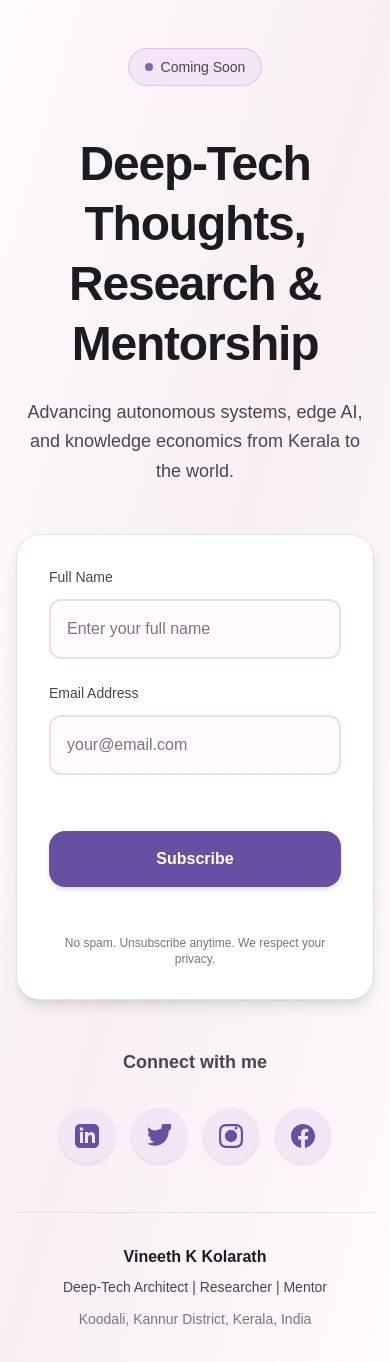
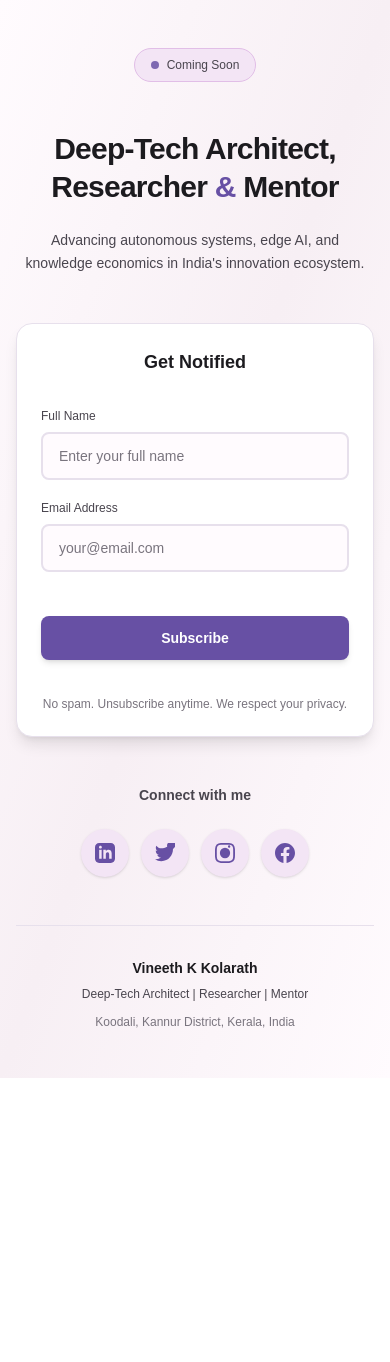
Before and after one commit to VineethKolarath/vineethkolarath-com, a Next.js app: page / in a window 390 px wide. Shown: the top 1362 px of the page. After the commit the page ends 1078 px from the top, so only its background shows below. Built offline with nearby package versions, Linux system fonts and the light colour scheme.

Commit message:
Redesign: responsive Material Design 3 coming soon page with single-line heading on desktop

```diff
--- a/src/app/layout.tsx
+++ b/src/app/layout.tsx
@@ -1,33 +1,21 @@
-import type { Metadata } from "next";
-import { Geist, Geist_Mono } from "next/font/google";
-import "./globals.css";
+// src/app/layout.tsx
 
-const geistSans = Geist({
-  variable: "--font-geist-sans",
-  subsets: ["latin"],
-});
-
-const geistMono = Geist_Mono({
-  variable: "--font-geist-mono",
-  subsets: ["latin"],
-});
+import type { Metadata } from 'next';
+import './globals.css';
 
 export const metadata: Metadata = {
-  title: "Create Next App",
-  description: "Generated by create next app",
+  title: 'Vineeth K Kolarath | Deep-Tech Architect, Researcher & Mentor',
+  description: 'Deep-Tech Architect, Researcher & Mentor. Advancing autonomous systems, edge AI, and knowledge economics in innovation ecosystem.',
 };
 
 export default function RootLayout({
   children,
-}: Readonly<{
+}: {
   children: React.ReactNode;
-}>) {
+}) {
   return (
-    <html
-      lang="en"
-      className={`${geistSans.variable} ${geistMono.variable} h-full antialiased`}
-    >
-      <body className="min-h-full flex flex-col">{children}</body>
+    <html lang="en">
+      <body>{children}</body>
     </html>
   );
 }
--- a/src/app/page.tsx
+++ b/src/app/page.tsx
@@ -43,34 +43,38 @@ export default function ComingSoon() {
   };
 
   return (
-    <div className="min-h-screen bg-gradient-to-br from-[#FFFBFE] via-[#F7EFF4] to-[#FFFBFE] flex items-center justify-center px-4 sm:px-6 lg:px-8 py-12">
-      <div className="w-full max-w-2xl">
+    <div className="min-h-screen bg-gradient-to-br from-[#FFFBFE] via-[#F7EFF4] to-[#FFFBFE] flex items-center justify-center px-4 sm:px-6 lg:px-8 py-12 sm:py-16 lg:py-20">
+      <div className="w-full max-w-5xl">
 
         {/* Top Badge - Material 3 Style */}
-        <div className="text-center mb-12">
+        <div className="text-center mb-12 sm:mb-16 lg:mb-20">
           <div className="inline-flex items-center gap-2 px-4 py-2 bg-[#F3E5F5] rounded-full border border-[#E1BEE7]">
             <span className="w-2 h-2 bg-[#6750A4] rounded-full animate-pulse"></span>
-            <span className="text-sm font-medium text-[#49454E]">Coming Soon</span>
+            <span className="text-xs sm:text-sm font-medium text-[#49454E]">Coming Soon</span>
           </div>
         </div>
 
-        {/* Main Headline */}
-        <div className="text-center mb-12">
-          <h1 className="text-5xl sm:text-6xl lg:text-7xl font-bold text-[#1C1B1F] mb-6 leading-tight tracking-tight">
-            Deep-Tech Thoughts, Research & Mentorship
+        {/* Main Headline - Responsive */}
+        <div className="text-center mb-12 sm:mb-16 lg:mb-20">
+          <h1 className="text-3xl sm:text-4xl md:text-5xl lg:text-6xl 2xl:text-7xl font-bold text-[#1C1B1F] mb-6 sm:mb-8 leading-tight sm:leading-tight lg:leading-tight tracking-tight">
+            Deep-Tech Architect,<br className="sm:hidden" /> Researcher <span className="text-[#6750A4]">&</span> Mentor
           </h1>
-          <p className="text-lg sm:text-xl text-[#49454E] leading-relaxed max-w-xl mx-auto font-medium">
-            Advancing autonomous systems, edge AI, and knowledge economics from Kerala to the world.
+          <p className="text-sm sm:text-base md:text-lg lg:text-xl text-[#49454E] leading-relaxed sm:leading-relaxed max-w-3xl mx-auto font-medium px-2 sm:px-0">
+            Advancing autonomous systems, edge AI, and knowledge economics in India's innovation ecosystem.
           </p>
         </div>
 
         {/* Newsletter Form - Material 3 Card */}
-        <div className="bg-white rounded-3xl shadow-lg p-8 sm:p-10 mb-12 border border-[#E7E0EC]">
-          <form onSubmit={handleSubmit} className="space-y-6">
+        <div className="bg-white rounded-2xl sm:rounded-3xl shadow-lg p-6 sm:p-8 lg:p-12 mb-12 sm:mb-16 lg:mb-20 border border-[#E7E0EC]">
+          <div className="max-w-lg mx-auto">
+            <h2 className="text-center text-lg sm:text-xl lg:text-2xl font-semibold text-[#1C1B1F] mb-8">
+              Get Notified
+            </h2>
+            <form onSubmit={handleSubmit} className="space-y-5 sm:space-y-6">
 
               {/* Full Name Field */}
               <div>
-              <label htmlFor="fullName" className="block text-sm font-medium text-[#49454E] mb-3">
+                <label htmlFor="fullName" className="block text-xs sm:text-sm font-medium text-[#49454E] mb-2 sm:mb-3">
                   Full Name
                 </label>
                 <input
@@ -80,13 +84,13 @@ export default function ComingSoon() {
                   value={fullName}
                   onChange={(e) => setFullName(e.target.value)}
                   required
-                className="w-full px-4 py-4 border-2 border-[#E7E0EC] rounded-xl focus:outline-none focus:ring-0 focus:border-[#6750A4] text-[#1C1B1F] placeholder-[#79747E] text-base transition-all bg-[#FFFBFE]"
+                  className="w-full px-4 py-3 sm:py-4 border-2 border-[#E7E0EC] rounded-lg sm:rounded-xl focus:outline-none focus:ring-0 focus:border-[#6750A4] text-[#1C1B1F] placeholder-[#79747E] text-sm sm:text-base transition-all bg-[#FFFBFE]"
                 />
               </div>
 
               {/* Email Field */}
               <div>
-              <label htmlFor="email" className="block text-sm font-medium text-[#49454E] mb-3">
+                <label htmlFor="email" className="block text-xs sm:text-sm font-medium text-[#49454E] mb-2 sm:mb-3">
                   Email Address
                 </label>
                 <input
@@ -96,17 +100,17 @@ export default function ComingSoon() {
                   value={email}
                   onChange={(e) => setEmail(e.target.value)}
                   required
-                className="w-full px-4 py-4 border-2 border-[#E7E0EC] rounded-xl focus:outline-none focus:ring-0 focus:border-[#6750A4] text-[#1C1B1F] placeholder-[#79747E] text-base transition-all bg-[#FFFBFE]"
+                  className="w-full px-4 py-3 sm:py-4 border-2 border-[#E7E0EC] rounded-lg sm:rounded-xl focus:outline-none focus:ring-0 focus:border-[#6750A4] text-[#1C1B1F] placeholder-[#79747E] text-sm sm:text-base transition-all bg-[#FFFBFE]"
                 />
               </div>
 
               {/* Error Message */}
               {error && (
-              <div className="flex gap-3 p-4 bg-[#FFF8F7] border border-[#FFD8D0] rounded-2xl">
+                <div className="flex gap-3 p-3 sm:p-4 bg-[#FFF8F7] border border-[#FFD8D0] rounded-lg sm:rounded-2xl">
                   <svg className="w-5 h-5 text-[#B3261E] flex-shrink-0 mt-0.5" fill="currentColor" viewBox="0 0 24 24">
                     <path d="M12 2C6.48 2 2 6.48 2 12s4.48 10 10 10 10-4.48 10-10S17.52 2 12 2zm1 15h-2v-2h2v2zm0-4h-2V7h2v6z" />
                   </svg>
-                <p className="text-[#B3261E] text-sm font-medium">
+                  <p className="text-[#B3261E] text-xs sm:text-sm font-medium">
                     {error}
                   </p>
                 </div>
@@ -114,11 +118,11 @@ export default function ComingSoon() {
 
               {/* Success Message */}
               {submitted && (
-              <div className="flex gap-3 p-4 bg-[#F1F8F4] border border-[#C8E6D7] rounded-2xl">
+                <div className="flex gap-3 p-3 sm:p-4 bg-[#F1F8F4] border border-[#C8E6D7] rounded-lg sm:rounded-2xl">
                   <svg className="w-5 h-5 text-[#2E7D32] flex-shrink-0 mt-0.5" fill="currentColor" viewBox="0 0 24 24">
                     <path d="M9 16.17L4.83 12l-1.42 1.41L9 19 21 7l-1.41-1.41z" />
                   </svg>
-                <p className="text-[#2E7D32] text-sm font-medium">
+                  <p className="text-[#2E7D32] text-xs sm:text-sm font-medium">
                     ✓ Thank you! Check your email for updates.
                   </p>
                 </div>
@@ -128,12 +132,13 @@ export default function ComingSoon() {
               <button
                 type="submit"
                 disabled={loading}
-              className="w-full px-6 py-4 bg-[#6750A4] text-white font-semibold rounded-2xl hover:bg-[#5A4794] transition-all duration-300 disabled:opacity-60 disabled:cursor-not-allowed text-base mt-8 shadow-md hover:shadow-lg active:shadow-sm"
+                className="w-full px-4 sm:px-6 py-3 sm:py-4 bg-[#6750A4] text-white font-semibold rounded-lg sm:rounded-2xl hover:bg-[#5A4794] transition-all duration-300 disabled:opacity-60 disabled:cursor-not-allowed text-sm sm:text-base mt-6 sm:mt-8 shadow-md hover:shadow-lg active:shadow-sm"
               >
                 {loading ? (
                   <span className="flex items-center justify-center gap-2">
                     <span className="w-4 h-4 border-2 border-white border-t-transparent rounded-full animate-spin"></span>
-                  Sending...
+                    <span className="hidden sm:inline">Sending...</span>
+                    <span className="sm:hidden">Sending</span>
                   </span>
                 ) : (
                   'Subscribe'
@@ -141,27 +146,28 @@ export default function ComingSoon() {
               </button>
 
               {/* Privacy Note */}
-            <p className="text-center text-xs text-[#79747E] mt-6">
+              <p className="text-center text-xs text-[#79747E] mt-4 sm:mt-6">
                 No spam. Unsubscribe anytime. We respect your privacy.
               </p>
             </form>
           </div>
+        </div>
 
         {/* Social Links Section */}
-        <div className="text-center mb-12">
-          <p className="text-[#49454E] font-semibold mb-8 text-lg">
+        <div className="text-center mb-12 sm:mb-16 lg:mb-20">
+          <p className="text-[#49454E] font-semibold mb-6 sm:mb-8 text-sm sm:text-base lg:text-lg">
             Connect with me
           </p>
-          <div className="flex justify-center gap-4">
+          <div className="flex justify-center gap-3 sm:gap-4 flex-wrap">
             {/* LinkedIn */}
             <Link
               href="https://www.linkedin.com/in/vineethkaniyotkolarath/"
               target="_blank"
               rel="noopener noreferrer"
-              className="inline-flex items-center justify-center w-14 h-14 rounded-full bg-[#F3E5F5] text-[#6750A4] hover:bg-[#6750A4] hover:text-white transition-all duration-300 shadow-sm hover:shadow-md"
+              className="inline-flex items-center justify-center w-12 h-12 sm:w-14 sm:h-14 rounded-full bg-[#F3E5F5] text-[#6750A4] hover:bg-[#6750A4] hover:text-white transition-all duration-300 shadow-sm hover:shadow-md"
               aria-label="LinkedIn"
             >
-              <svg className="w-6 h-6" fill="currentColor" viewBox="0 0 24 24">
+              <svg className="w-5 h-5 sm:w-6 sm:h-6" fill="currentColor" viewBox="0 0 24 24">
                 <path d="M19 0h-14c-2.761 0-5 2.239-5 5v14c0 2.761 2.239 5 5 5h14c2.762 0 5-2.239 5-5v-14c0-2.761-2.238-5-5-5zm-11 19h-3v-11h3v11zm-1.5-12.268c-.966 0-1.75-.79-1.75-1.764s.784-1.764 1.75-1.764 1.75.79 1.75 1.764-.783 1.764-1.75 1.764zm13.5 12.268h-3v-5.604c0-3.368-4-3.113-4 0v5.604h-3v-11h3v1.765c1.396-2.586 7-2.777 7 2.476v6.759z" />
               </svg>
             </Link>
@@ -171,10 +177,10 @@ export default function ComingSoon() {
               href="https://x.com/vineethkolarath"
               target="_blank"
               rel="noopener noreferrer"
-              className="inline-flex items-center justify-center w-14 h-14 rounded-full bg-[#F3E5F5] text-[#6750A4] hover:bg-[#6750A4] hover:text-white transition-all duration-300 shadow-sm hover:shadow-md"
+              className="inline-flex items-center justify-center w-12 h-12 sm:w-14 sm:h-14 rounded-full bg-[#F3E5F5] text-[#6750A4] hover:bg-[#6750A4] hover:text-white transition-all duration-300 shadow-sm hover:shadow-md"
               aria-label="X"
             >
-              <svg className="w-6 h-6" fill="currentColor" viewBox="0 0 24 24">
+              <svg className="w-5 h-5 sm:w-6 sm:h-6" fill="currentColor" viewBox="0 0 24 24">
                 <path d="M23.953 4.57a10 10 0 002.856-3.915 10 10 0 01-2.836.775 4.958 4.958 0 002.163-2.723c-.951.555-2.005.959-3.127 1.184a4.92 4.92 0 00-8.384 4.482C7.69 8.095 4.067 6.13 1.64 3.162a4.822 4.822 0 00-.666 2.475c0 1.71.87 3.213 2.188 4.096a4.904 4.904 0 01-2.228-.616v.06a4.923 4.923 0 003.946 4.827 4.996 4.996 0 01-2.212.085 4.936 4.936 0 004.604 3.417a9.867 9.867 0 01-6.102 2.105c-.39 0-.779-.023-1.17-.067a13.995 13.995 0 007.557 2.209c9.053 0 13.998-7.496 13.998-13.985 0-.21 0-.42-.015-.63A9.935 9.935 0 0024 4.59z" />
               </svg>
             </Link>
@@ -184,10 +190,10 @@ export default function ComingSoon() {
               href="https://www.instagram.com/vineeth.kolarath"
               target="_blank"
               rel="noopener noreferrer"
-              className="inline-flex items-center justify-center w-14 h-14 rounded-full bg-[#F3E5F5] text-[#6750A4] hover:bg-[#6750A4] hover:text-white transition-all duration-300 shadow-sm hover:shadow-md"
+              className="inline-flex items-center justify-center w-12 h-12 sm:w-14 sm:h-14 rounded-full bg-[#F3E5F5] text-[#6750A4] hover:bg-[#6750A4] hover:text-white transition-all duration-300 shadow-sm hover:shadow-md"
               aria-label="Instagram"
             >
-              <svg className="w-6 h-6" fill="currentColor" viewBox="0 0 24 24">
+              <svg className="w-5 h-5 sm:w-6 sm:h-6" fill="currentColor" viewBox="0 0 24 24">
                 <path d="M12 2.163c3.204 0 3.584.012 4.85.07 3.252.148 4.771 1.691 4.919 4.919.058 1.265.069 1.645.069 4.849 0 3.205-.012 3.584-.069 4.849-.149 3.225-1.664 4.771-4.919 4.919-1.266.057-1.645.069-4.849.069-3.204 0-3.584-.012-4.849-.069-3.259-.149-4.771-1.699-4.919-4.92-.058-1.265-.07-1.644-.07-4.849 0-3.204.013-3.583.07-4.849.149-3.227 1.664-4.771 4.919-4.919 1.266-.057 1.645-.069 4.849-.069zm0-2.163c-3.259 0-3.667.014-4.947.072-4.358.2-6.78 2.618-6.98 6.98-.059 1.281-.073 1.689-.073 4.948 0 3.259.014 3.668.072 4.948.2 4.358 2.618 6.78 6.98 6.98 1.281.058 1.689.072 4.948.072 3.259 0 3.668-.014 4.948-.072 4.354-.2 6.782-2.618 6.979-6.98.059-1.28.073-1.689.073-4.948 0-3.259-.014-3.667-.072-4.947-.196-4.354-2.617-6.78-6.979-6.98-1.281-.059-1.69-.073-4.949-.073zM5.838 12a6.162 6.162 0 1112.324 0 6.162 6.162 0 01-12.324 0zM12 16a4 4 0 110-8 4 4 0 010 8zm4.965-10.322a1.44 1.44 0 110.002-2.881 1.44 1.44 0 01-.002 2.88z" />
               </svg>
             </Link>
@@ -197,10 +203,10 @@ export default function ComingSoon() {
               href="https://www.facebook.com/VineethKaniyotKolarath/"
               target="_blank"
               rel="noopener noreferrer"
-              className="inline-flex items-center justify-center w-14 h-14 rounded-full bg-[#F3E5F5] text-[#6750A4] hover:bg-[#6750A4] hover:text-white transition-all duration-300 shadow-sm hover:shadow-md"
+              className="inline-flex items-center justify-center w-12 h-12 sm:w-14 sm:h-14 rounded-full bg-[#F3E5F5] text-[#6750A4] hover:bg-[#6750A4] hover:text-white transition-all duration-300 shadow-sm hover:shadow-md"
               aria-label="Facebook"
             >
-              <svg className="w-6 h-6" fill="currentColor" viewBox="0 0 24 24">
+              <svg className="w-5 h-5 sm:w-6 sm:h-6" fill="currentColor" viewBox="0 0 24 24">
                 <path d="M24 12.073c0-6.627-5.373-12-12-12s-12 5.373-12 12c0 5.99 4.388 10.954 10.125 11.854v-8.385H7.078v-3.47h3.047V9.43c0-3.007 1.792-4.669 4.533-4.669 1.312 0 2.686.235 2.686.235v2.953H15.83c-1.491 0-1.956.925-1.956 1.874v2.25h3.328l-.532 3.47h-2.796v8.385C19.612 23.027 24 18.062 24 12.073z" />
               </svg>
             </Link>
@@ -209,13 +215,13 @@ export default function ComingSoon() {
 
         {/* Footer - Material 3 Style */}
         <div className="text-center pt-8 border-t border-[#E7E0EC]">
-          <p className="text-[#1C1B1F] font-semibold mb-2 text-base">
+          <p className="text-[#1C1B1F] font-semibold mb-2 text-sm sm:text-base">
             Vineeth K Kolarath
           </p>
-          <p className="text-[#49454E] text-sm font-medium">
+          <p className="text-[#49454E] text-xs sm:text-sm font-medium">
             Deep-Tech Architect | Researcher | Mentor
           </p>
-          <p className="text-[#79747E] text-sm mt-3">
+          <p className="text-[#79747E] text-xs sm:text-sm mt-3">
             Koodali, Kannur District, Kerala, India
           </p>
         </div>
```
Lines whose indentation alone changed are shown as unchanged.
